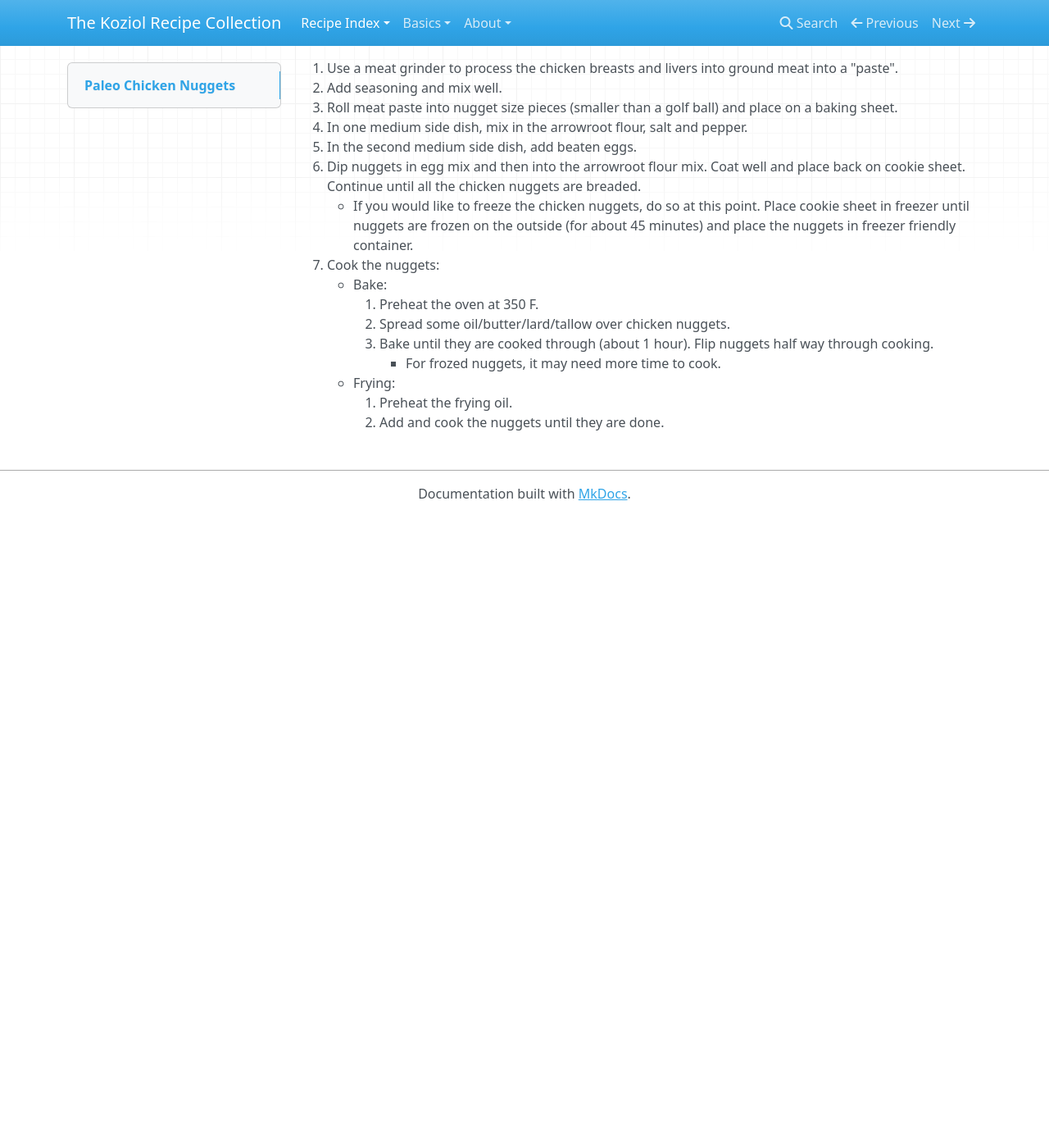
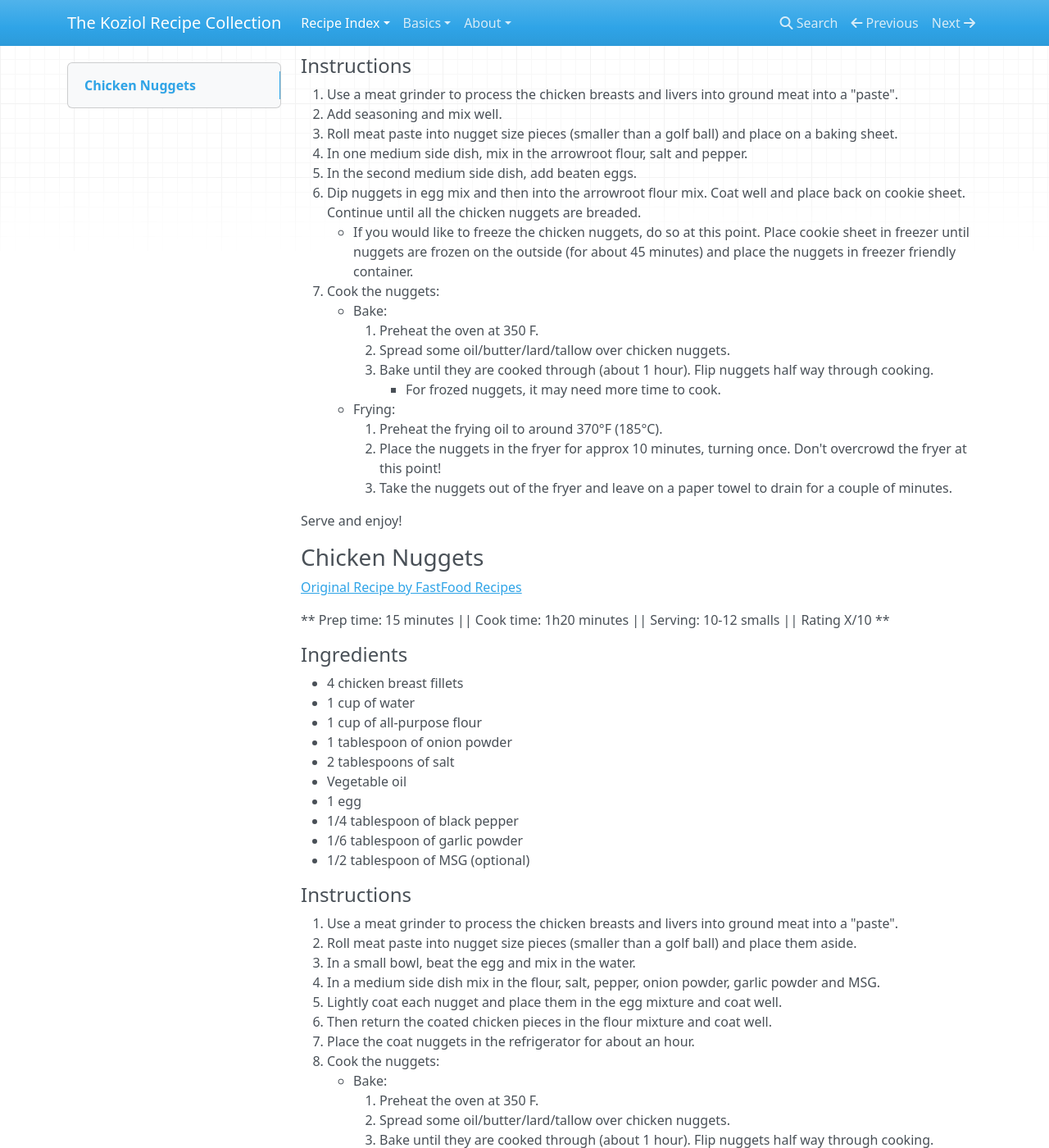
Before and after one commit to carolekoziol/recipes, an MkDocs documentation site: the page built from docs/main_course/chicken_nuggets.md, in a window 1280 px wide and 1400 px high, scrolled down 969 px. Shown: the whole window at 82% size. Built offline with MkDocs 1.6.1, drawn with Linux system fonts in a browser that asks for light colours; nearby versions of some CDN libraries; before the commit the page ends 1599 px from its top, so only the background shows below that; some of the changed text lies outside the part shown.

Commit message:
chicken nuggets

```diff
--- a/docs/main_course/chicken_nuggets.md
+++ b/docs/main_course/chicken_nuggets.md
@@ -1,12 +1,14 @@
-## Paleo Chicken Nuggets
+## Chicken Nuggets
+
+![Picture](../img/paleo_chicken_nuggets.jpg)
+
+### Paleo Chicken Nuggets
 
 [Original Recipe from The Coconut Mama](https://thecoconutmama.com/grain-free-nourishing-chicken-nuggets/)
 
-![Picture](../img/paleo_chicken_nuggets.jpg)
+** Prep time: 15 minutes || Cook time: 1 hours || Serving: 32 smalls || Rating X/10 **
 
-** Prep time: XX minutes || Cook time: XX minutes || Serving: 32 smalls || Rating X/10 **
-
-### Ingredients
+#### Ingredients
 
 - 2 Whole Chicken Breasts, bones removed
 - 2+ Chicken Livers, from whole chicken (optional)
@@ -20,7 +22,7 @@
 - Pinch black pepper
 - 1/4 cup melted fat (oil/butter/lard/tallow) (if baking) or frying oil (if frying)
 
-### Instructions
+#### Instructions
 
 1. Use a meat grinder to process the chicken breasts and livers into ground meat into a "paste".
 2. Add seasoning and mix well.
@@ -36,5 +38,50 @@
 		3. Bake until they are cooked through (about 1 hour). Flip nuggets half way through cooking.
 			- For frozed nuggets, it may need more time to cook.
 	- Frying:
-		1. Preheat the frying oil.
-		2. Add and cook the nuggets until they are done.
+		1. Preheat the frying oil to around 370°F (185°C).
+		2. Place the nuggets in the fryer for approx 10 minutes, turning once. Don't overcrowd the fryer at this point!
+		3. Take the nuggets out of the fryer and leave on a paper towel to drain for a couple of minutes.
+
+Serve and enjoy!
+
+### Chicken Nuggets
+
+[Original Recipe by FastFood Recipes](https://fastfood-recipes.com/recipes/mcdonalds/mcdonalds-chicken-nuggets-copycat-recipes/)
+
+** Prep time: 15 minutes || Cook time: 1h20 minutes || Serving: 10-12 smalls || Rating X/10 **
+
+#### Ingredients
+
+- 4 chicken breast fillets
+- 1 cup of water
+- 1 cup of all-purpose flour
+- 1 tablespoon of onion powder
+- 2 tablespoons of salt
+- Vegetable oil
+- 1 egg
+- 1/4 tablespoon of black pepper
+- 1/6 tablespoon of garlic powder
+- 1/2 tablespoon of MSG (optional)
+
+
+#### Instructions
+
+1. Use a meat grinder to process the chicken breasts and livers into ground meat into a "paste".
+2. Roll meat paste into nugget size pieces (smaller than a golf ball) and place them aside.
+3. In a small bowl, beat the egg and mix in the water.
+4. In a medium side dish mix in the flour, salt, pepper, onion powder, garlic powder and MSG.
+5. Lightly coat each nugget and place them in the egg mixture and coat well.
+6. Then return the coated chicken pieces in the flour mixture and coat well.
+7. Place the coat nuggets in the refrigerator for about an hour.
+8. Cook the nuggets:
+	- Bake:
+		1. Preheat the oven at 350 F.
+		2. Spread some oil/butter/lard/tallow over chicken nuggets.
+		3. Bake until they are cooked through (about 1 hour). Flip nuggets half way through cooking.
+			- For frozed nuggets, it may need more time to cook.
+	- Frying:
+		1. Preheat the frying oil to around 370°F (185°C).
+		2. Place the nuggets in the fryer for approx 10 minutes, turning once. Don't overcrowd the fryer at this point!
+		3. Take the nuggets out of the fryer and leave on a paper towel to drain for a couple of minutes.
+
+Serve and enjoy!
--- a/mkdocs.yml
+++ b/mkdocs.yml
@@ -29,7 +29,7 @@ nav:
         - North American:
             - Big Bhaji Burger (Ve, GF): 'main_course/big_bhaji_burger.md'
             - Buffalo Cauliflower Burger (Ve, GF): 'main_course/buffalo_cauliflower_burger.md'
-            - Paleo Chicken Nuggets (P, GF, DF): 'main_course/chicken_nuggets.md'
+            - Chicken Nuggets (P, GF, DF): 'main_course/chicken_nuggets.md'
             - Pizza (Ve, P, GF, DF): ''
             - Tofu Quiche (Ve, GF) : 'main_course/tofu_quiche.md'
             - Roasted Cauliflower Steaks (Ve, P, GF): 'main_course/roasted_cauliflower_steaks.md'
```
